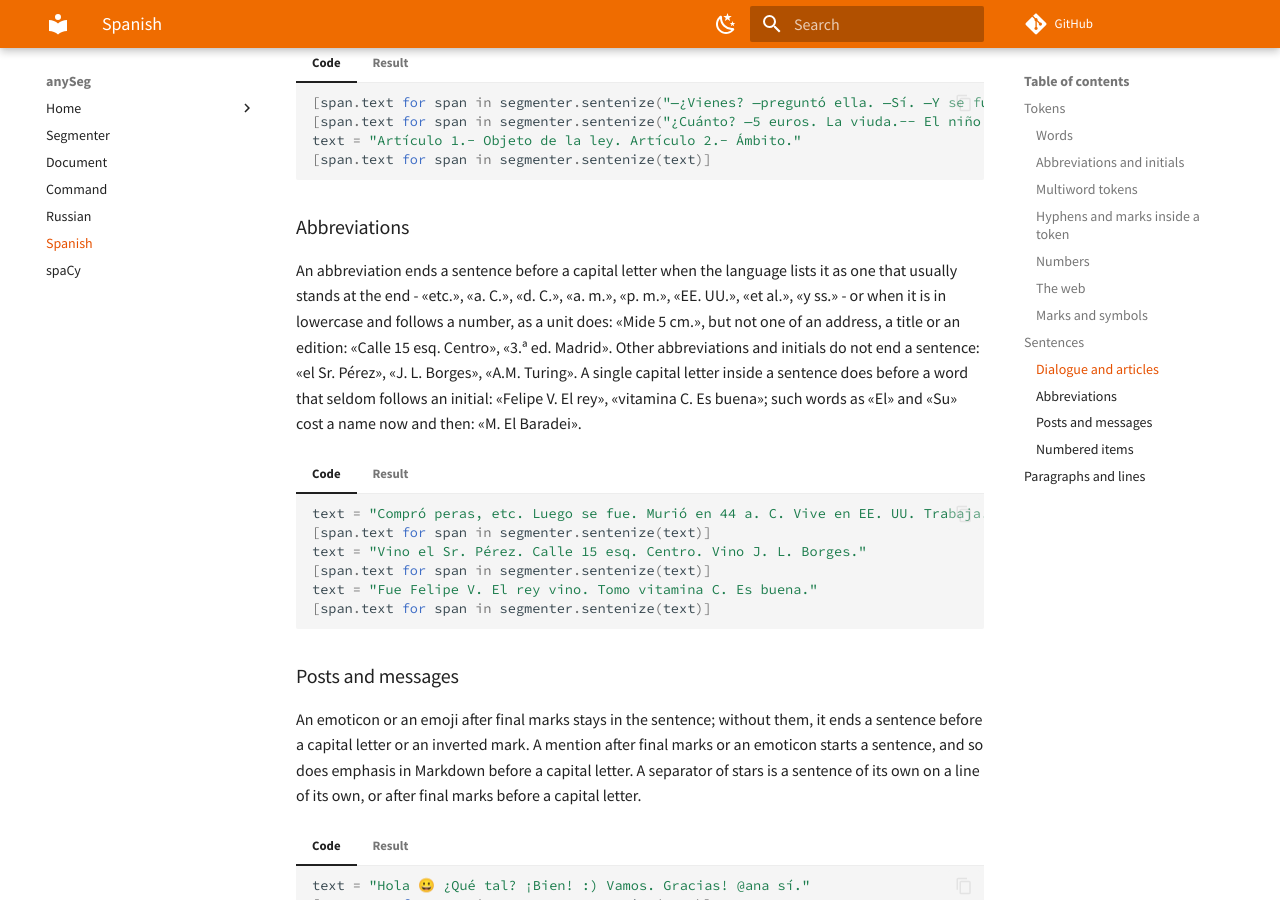
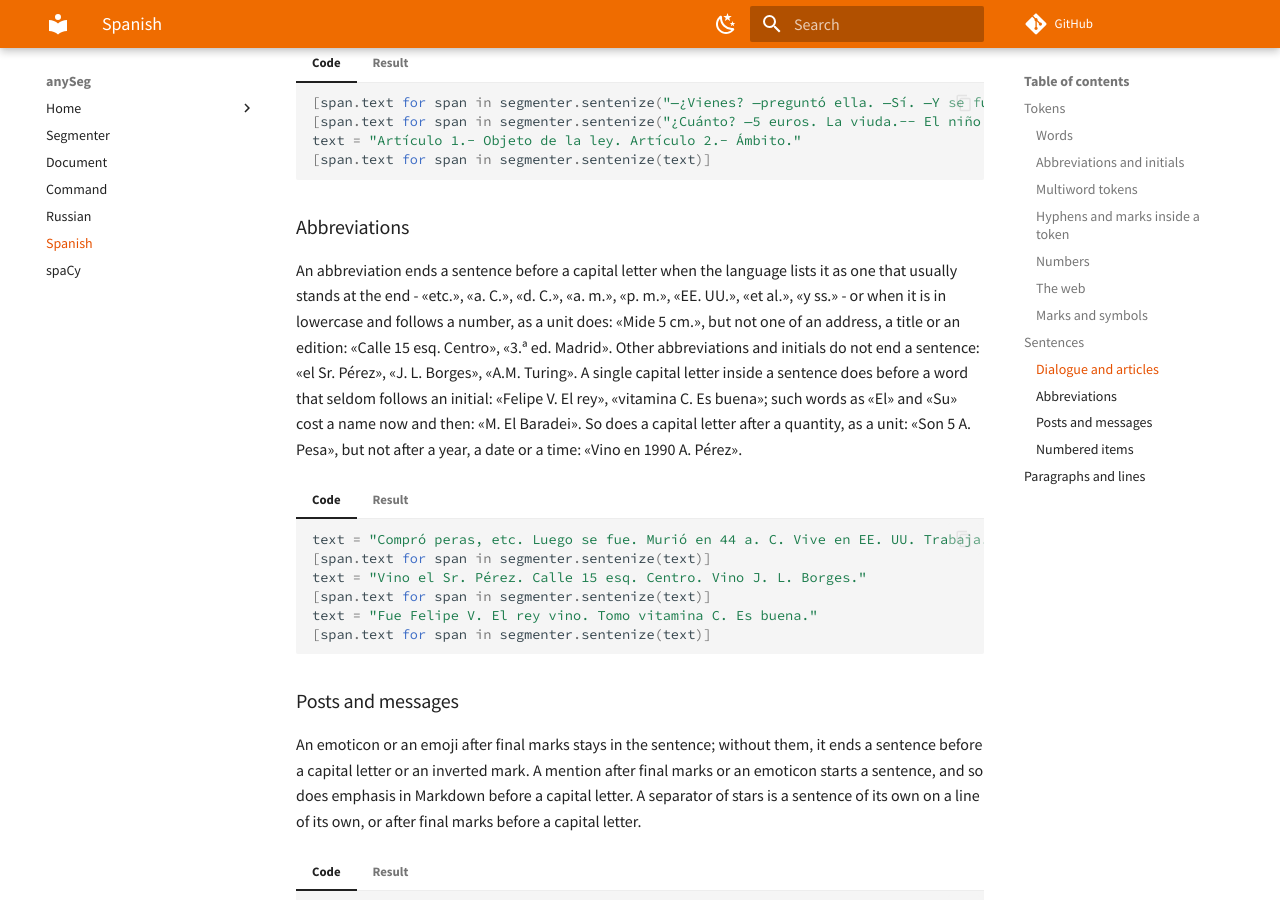
Before and after one commit to SergeyShk/anySeg, an MkDocs documentation site: the page built from docs/spanish.md, in a window 1280 px wide and 900 px high, scrolled down 3403 px. Built offline with MkDocs 1.6.1 and Material for MkDocs 9.7.7, drawn with Linux system fonts in a browser that asks for light colours; comment, search, counter and statistics services are not loaded; some of the changed text lies outside the part shown.

Commit message:
State where a capital keeps a name whole and a capital after a quantity
Co-Authored-By: Claude Opus 5.5 <noreply@anthropic.com>

```diff
--- a/docs/spanish.md
+++ b/docs/spanish.md
@@ -59,7 +59,7 @@ A token can hold several words, as the UD guidelines ask for the words that Span
 *   an infinitive or a gerund with pronouns is the verb and the pronouns, without the accent that the pronouns brought: «darlo», «dárselo», «viéndolo». Words that only look so stay whole: «parte», «muerte», «gobiernos». So does a verb with «os», as «-eros» and «-aros» end nouns far more often: «deciros»;
 *   frequent imperatives with pronouns are in a table: «dame», «dímelo», «hazlo», «véase». Other imperatives need a dictionary and stay one word: «cómpralo», «cálmate».
 
-Inside a sentence, a form with a first capital letter is a name and stays whole: «El Al». A string of the [list of tokens](segmenter.md#lists) stays one word.
+After a word, a number or a comma, a form with a first capital letter is a name and stays whole: «El Al». A string of the [list of tokens](segmenter.md#lists) stays one word.
 
 === "Code"
 
@@ -202,7 +202,7 @@ A dash starts a line of dialogue before a capital letter, a digit or an inverted
 
 ### Abbreviations { #sentence-abbreviations }
 
-An abbreviation ends a sentence before a capital letter when the language lists it as one that usually stands at the end - «etc.», «a. C.», «d. C.», «a. m.», «p. m.», «EE. UU.», «et al.», «y ss.» - or when it is in lowercase and follows a number, as a unit does: «Mide 5 cm.», but not one of an address, a title or an edition: «Calle 15 esq. Centro», «3.ª ed. Madrid». Other abbreviations and initials do not end a sentence: «el Sr. Pérez», «J. L. Borges», «A.M. Turing». A single capital letter inside a sentence does before a word that seldom follows an initial: «Felipe V. El rey», «vitamina C. Es buena»; such words as «El» and «Su» cost a name now and then: «M. El Baradei».
+An abbreviation ends a sentence before a capital letter when the language lists it as one that usually stands at the end - «etc.», «a. C.», «d. C.», «a. m.», «p. m.», «EE. UU.», «et al.», «y ss.» - or when it is in lowercase and follows a number, as a unit does: «Mide 5 cm.», but not one of an address, a title or an edition: «Calle 15 esq. Centro», «3.ª ed. Madrid». Other abbreviations and initials do not end a sentence: «el Sr. Pérez», «J. L. Borges», «A.M. Turing». A single capital letter inside a sentence does before a word that seldom follows an initial: «Felipe V. El rey», «vitamina C. Es buena»; such words as «El» and «Su» cost a name now and then: «M. El Baradei». So does a capital letter after a quantity, as a unit: «Son 5 A. Pesa», but not after a year, a date or a time: «Vino en 1990 A. Pérez».
 
 === "Code"
 
```
